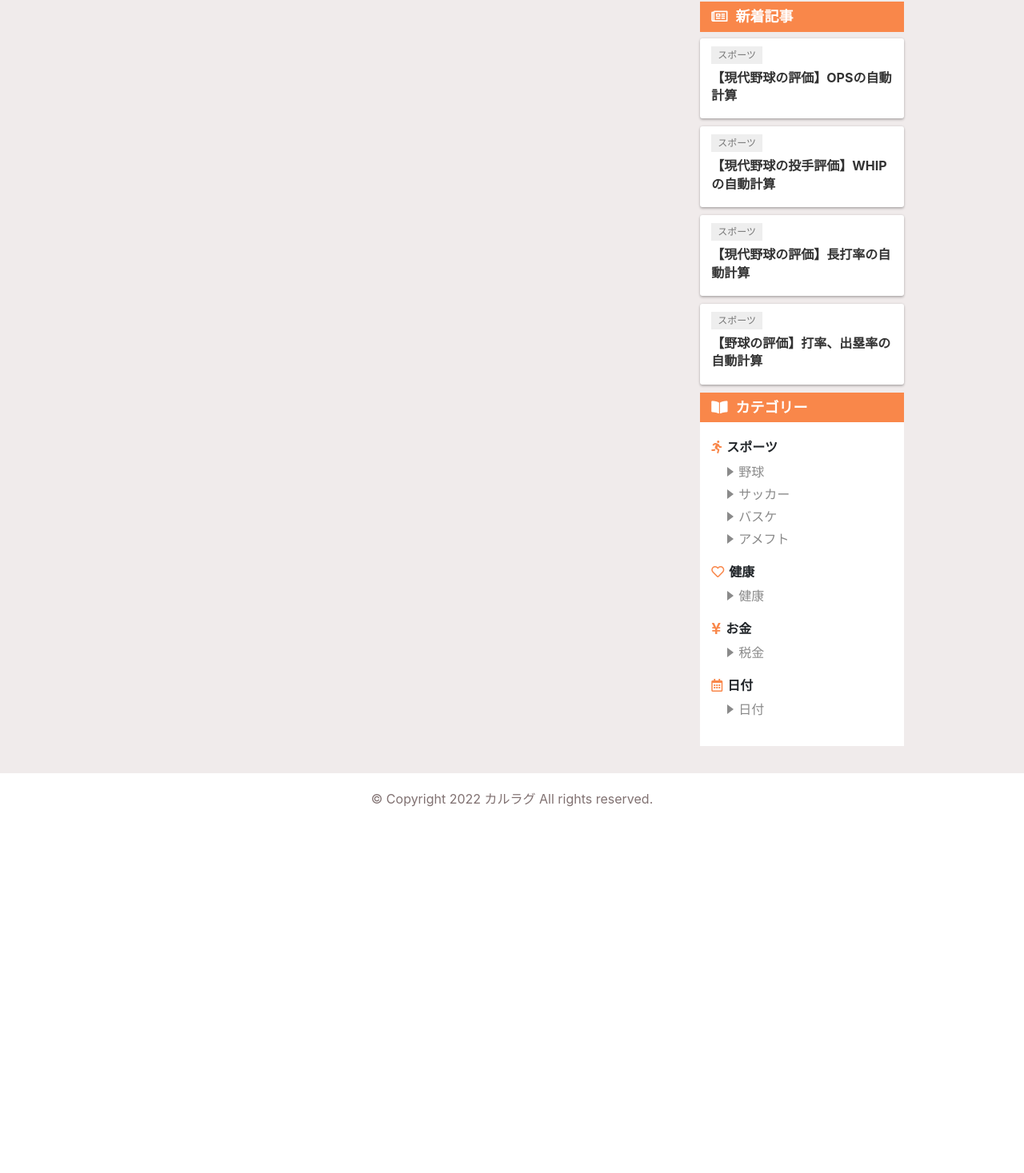
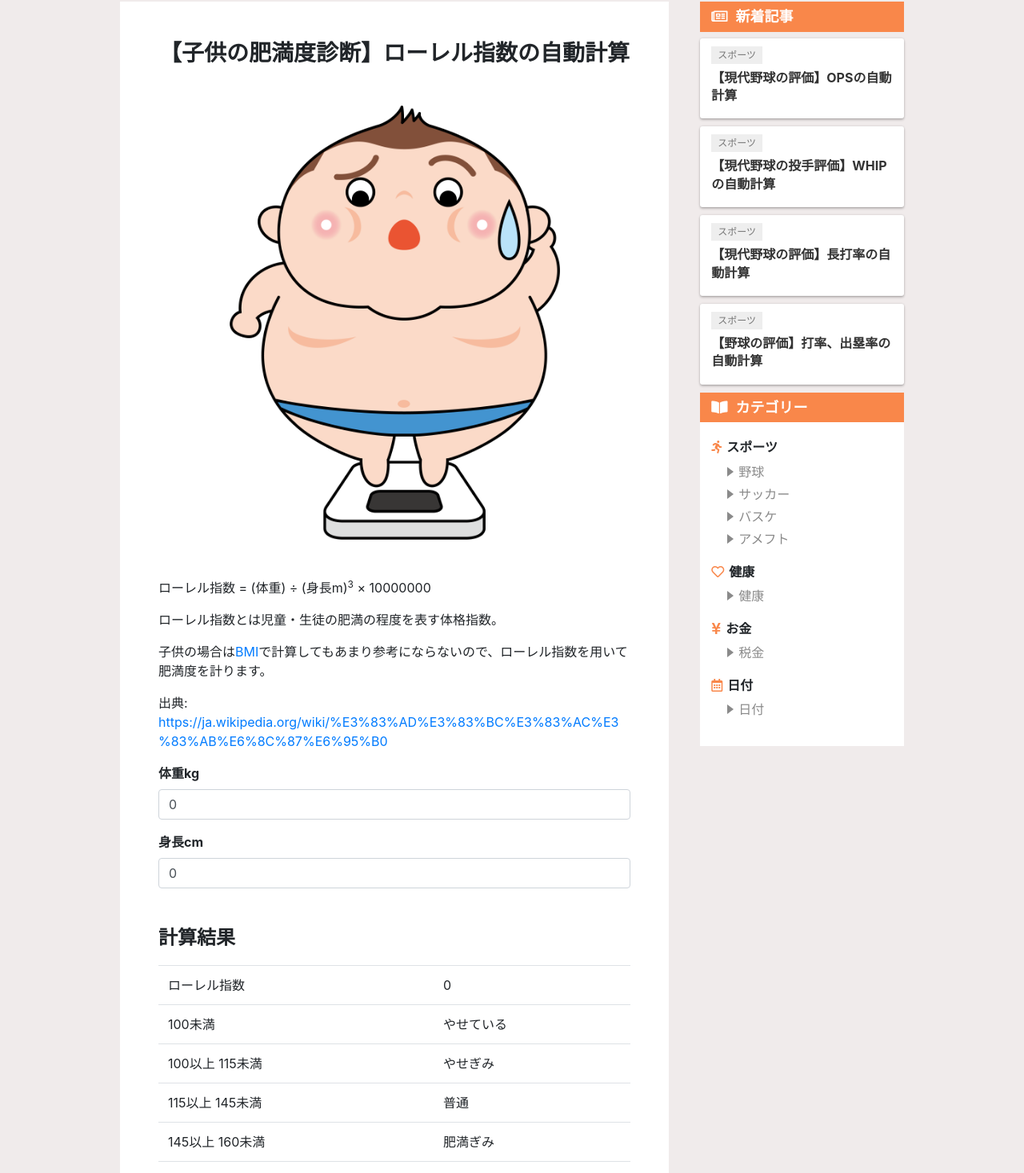
Before and after one commit to rk5155/calragu, a Vue app: page /health/laurel in a window 1280 px wide. Shown: the part 114-1581 px from the top of the page at 80% size. Before the commit the page ends 1145 px from the top, so only its background shows below. Built offline with nearby package versions, Linux system fonts and the light colour scheme; a web font is replaced by a local one.

Commit message:
ローレル指数コンポーネントを作成した

```diff
--- a/src/components/ArticleText.vue
+++ b/src/components/ArticleText.vue
@@ -6,6 +6,7 @@
                 <img :src="el.img" alt="">
                 <p v-html="el.text"></p>
                 <p>{{ desc }}</p>
+                <slot></slot>
                 <p>出典: <a target="_blank" :href="el.source">{{ el.source }}</a></p>
             </div>
         </template>
--- a/src/mixins/articles.js
+++ b/src/mixins/articles.js
@@ -117,12 +117,21 @@ export default {
             health: [
                 {
                     title: "【肥満度診断】BMI指数の自動計算",
-                    text: "BMI = 体重kg ÷ (身長m)<sup>2</sup>",
-                    img: require('@/assets/images/health/health_01.png'),
+                    text: "BMI = 体重kg ÷ (身長cm)<sup>2</sup>",
+                    img: require('@/assets/images/health/img_02.png'),
                     category: "健康",
                     url: "/health/bmi",
                     color: "img-background--beige",
                     source: "https://ja.wikipedia.org/wiki/%E3%83%9C%E3%83%87%E3%82%A3%E3%83%9E%E3%82%B9%E6%8C%87%E6%95%B0"
+                },
+                {
+                    title: "【子供の肥満度診断】ローレル指数の自動計算",
+                    text: "ローレル指数 = (体重) ÷ (身長m)<sup>3</sup> × 10000000",
+                    img: require('@/assets/images/health/health_01.png'),
+                    category: "健康",
+                    url: "/health/laurel",
+                    color: "img-background--blue",
+                    source: "https://ja.wikipedia.org/wiki/%E3%83%AD%E3%83%BC%E3%83%AC%E3%83%AB%E6%8C%87%E6%95%B0"
                 },
             ],
             money: [
--- a/src/router.js
+++ b/src/router.js
@@ -15,6 +15,7 @@ import Ppa from './views/sports/baseball/Ppa.vue'
 import Points from './views/sports/soccer/Points.vue'
 import Health from './views/health/health.vue'
 import Bmi from './views/health/Bmi.vue'
+import Laurel from './views/health/Laurel.vue'
 import ConsumptionTax from './views/money/ConsumptionTax.vue'
 import IncomeTax from './views/money/IncomeTax.vue'
 import Age from './views/date/age.vue'
@@ -114,6 +115,11 @@ export default new Router({
       meta: { title: '【肥満度診断】BMI指数の自動計算', desc: 'BMIとは、体重と身長の関係から算出される、ヒトの肥満度を表す体格指数である。' }
     },
     {
+      path: '/health/laurel',
+      component: Laurel,
+      meta: { title: '【子供の肥満度診断】ローレル指数の自動計算', desc: 'ローレル指数とは児童・生徒の肥満の程度を表す体格指数。' }
+    },
+    {
       path: '/money/consumption-tax',
       component: ConsumptionTax,
       meta: { title: '【お金】消費税の自動計算', desc: '消費税は、商品・製品の販売やサービスの提供などの取引に対して広く公平に課税される税で、消費者が負担し事業者が納付します。' }
--- /dev/null
+++ b/src/views/health/Laurel.vue
@@ -0,0 +1,93 @@
+<template>
+    <div class="calculation">
+        <ArticleText :title="title" :desc="desc" :article="health">
+            <p>子供の場合は<router-link to='/health/bmi'>BMI</router-link>で計算してもあまり参考にならないので、ローレル指数を用いて肥満度を計ります。</p>
+        </ArticleText>
+
+        <form>
+            <Calculation v-for="list in formList" :key="list.label" :list="list" v-model.number="$data[list.data]"></Calculation>
+        </form>
+
+        <h2>計算結果</h2>
+        <table class="table table-striped">
+            <tr v-for="result in resultList" :key="result.label">
+                <td>{{ result.label }}</td>
+
+                <td v-if="result.label == 'ローレル指数'">{{ laurel }}</td>
+                <td v-else>{{ result.text }}</td>
+            </tr>
+        </table>
+    </div>
+</template>
+
+<script>
+import Calculation from "@/components/Calculation.vue"
+import getTitle from '@/getTitle'
+import ArticleText from "@/components/ArticleText.vue"
+import articles from '@/mixins/articles.js'
+
+export default {
+  components: {
+    Calculation,
+    ArticleText
+  },
+  mixins: [ getTitle, articles ],
+  data () {
+    return {
+      num1: 0,
+      num2: 0,
+      num3: 0,
+      formList: [
+            { label: "体重kg", data: 'num1' },
+            { label: "身長cm", data: 'num2' }
+        ],
+      resultList: [
+          { label: "ローレル指数" },
+          { label: "100未満", text: "やせている" },
+          { label: "100以上 115未満", text: "やせぎみ" },
+          { label: "115以上 145未満", text: "普通" },
+          { label: "145以上 160未満", text: "肥満ぎみ" },
+          { label: "160以上	", text: "肥満" }
+        ]
+    }
+  },
+  computed: {
+      laurel: function() {
+          let laurel = this.num1 / Math.pow(this.num2, 3) * 10000000
+
+          if (isNaN(laurel) || laurel == "Infinity") {
+              return 0
+          } else {
+              if (laurel <= 99) {
+                  this.allWhite()
+                  this.isActiveSelector(2)
+              }
+              else if(laurel >= 100 && laurel <= 114) {
+                  this.allWhite()
+                  this.isActiveSelector(3)
+              }
+              else if(laurel >= 115 && laurel <= 144) {
+                  this.allWhite()
+                  this.isActiveSelector(4)
+              }
+              else if(laurel >= 145 && laurel <= 159) {
+                  this.allWhite()
+                  this.isActiveSelector(5)
+              }
+              else if(laurel >= 160) {
+                  this.allWhite()
+                  this.isActiveSelector(6)
+              }
+
+              return laurel.toFixed(1);
+          }
+      }
+  }
+}
+</script>
+
+<style>
+.active {
+    background-color: rebeccapurple;
+}
+</style>
```
Also changed, not shown: src/assets/images/health/img_02.png (added).
